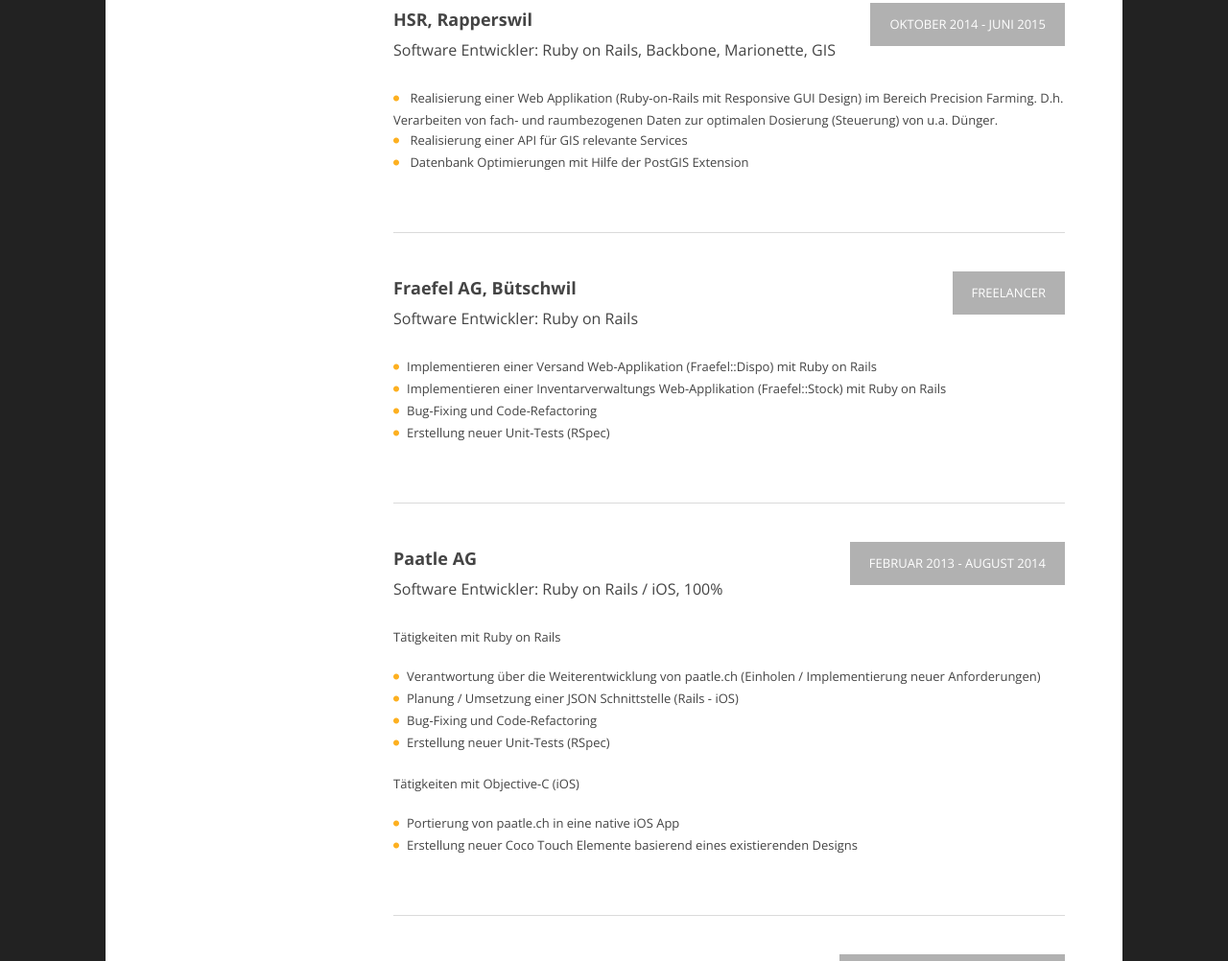
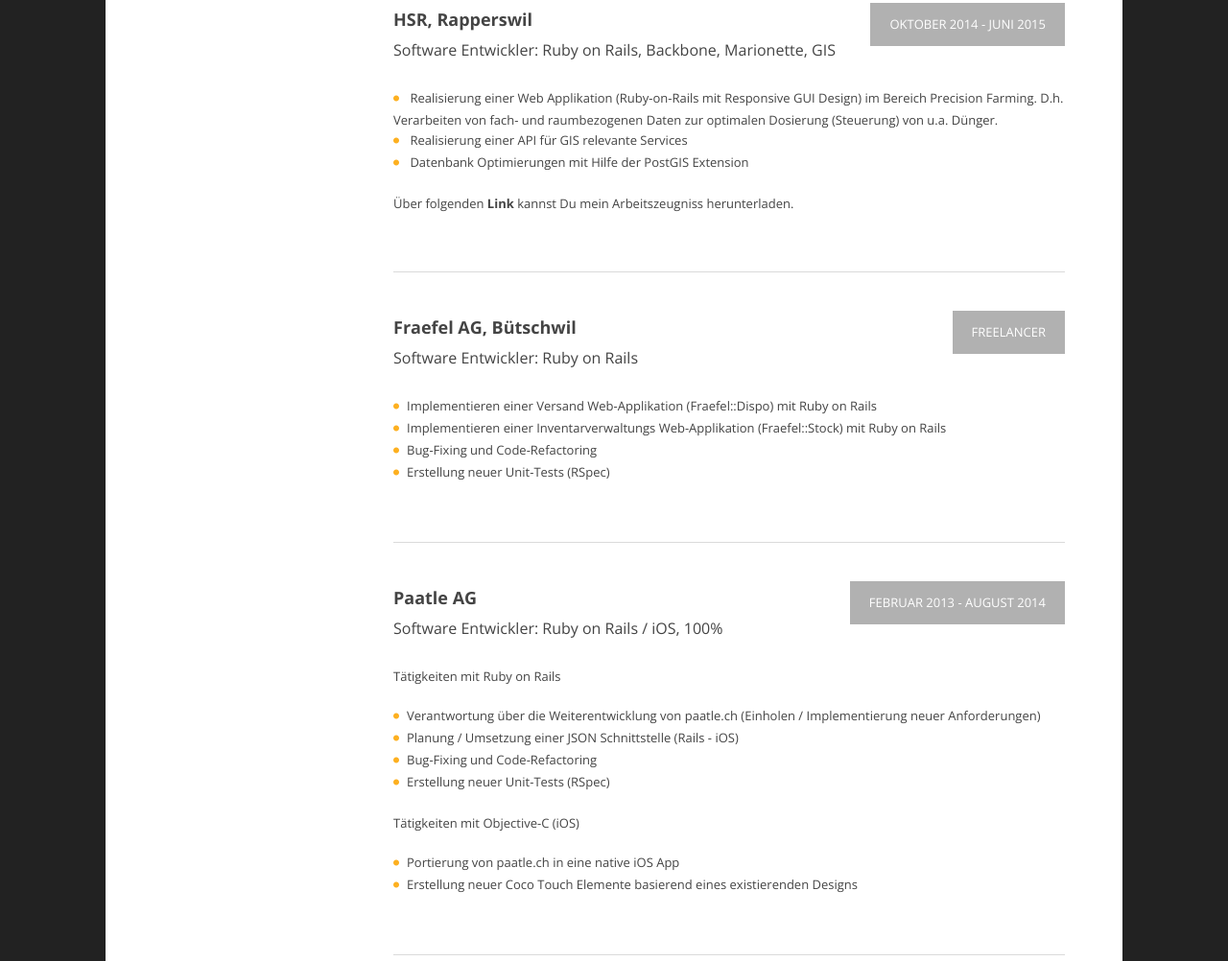
Before and after one commit to tzhbami7/Curriculum-Vitae, a plain HTML site: page index.html in a window 1280 px wide. Shown: the part 1322-2324 px from the top of the page at 96% size. Drawn offline with nearby package versions, Linux system fonts and the light colour scheme.

Commit message:
bump attachment for hsr job

```diff
--- a/index.html
+++ b/index.html
@@ -152,6 +152,7 @@
                 Datenbank Optimierungen mit Hilfe der PostGIS Extension
               </li>
             </ul>
+            <p>Über folgenden <a href="data/document_06.pdf"><strong>Link</strong></a> kannst Du mein Arbeitszeugniss herunterladen.</p>
           </div><!-- end .cv-item -->
 
           <div class="cv-item">
```
